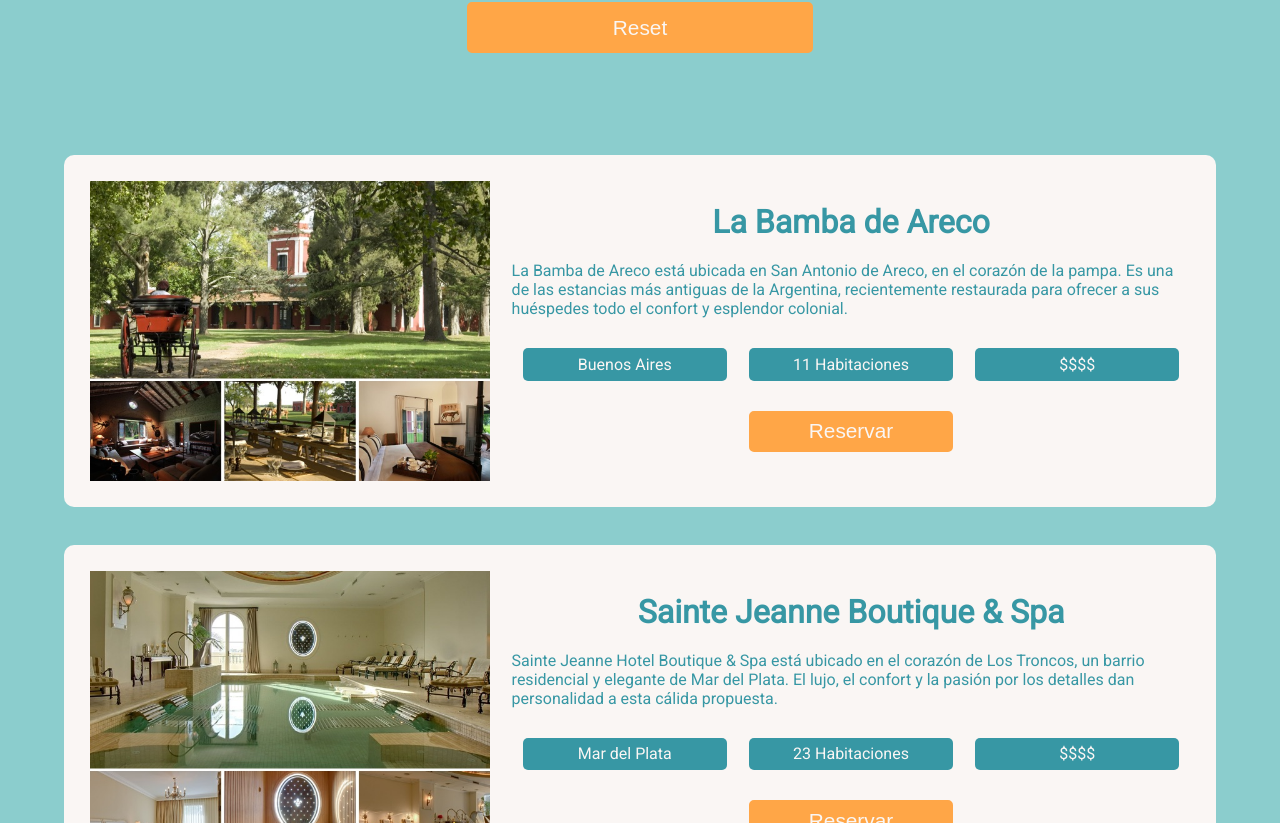
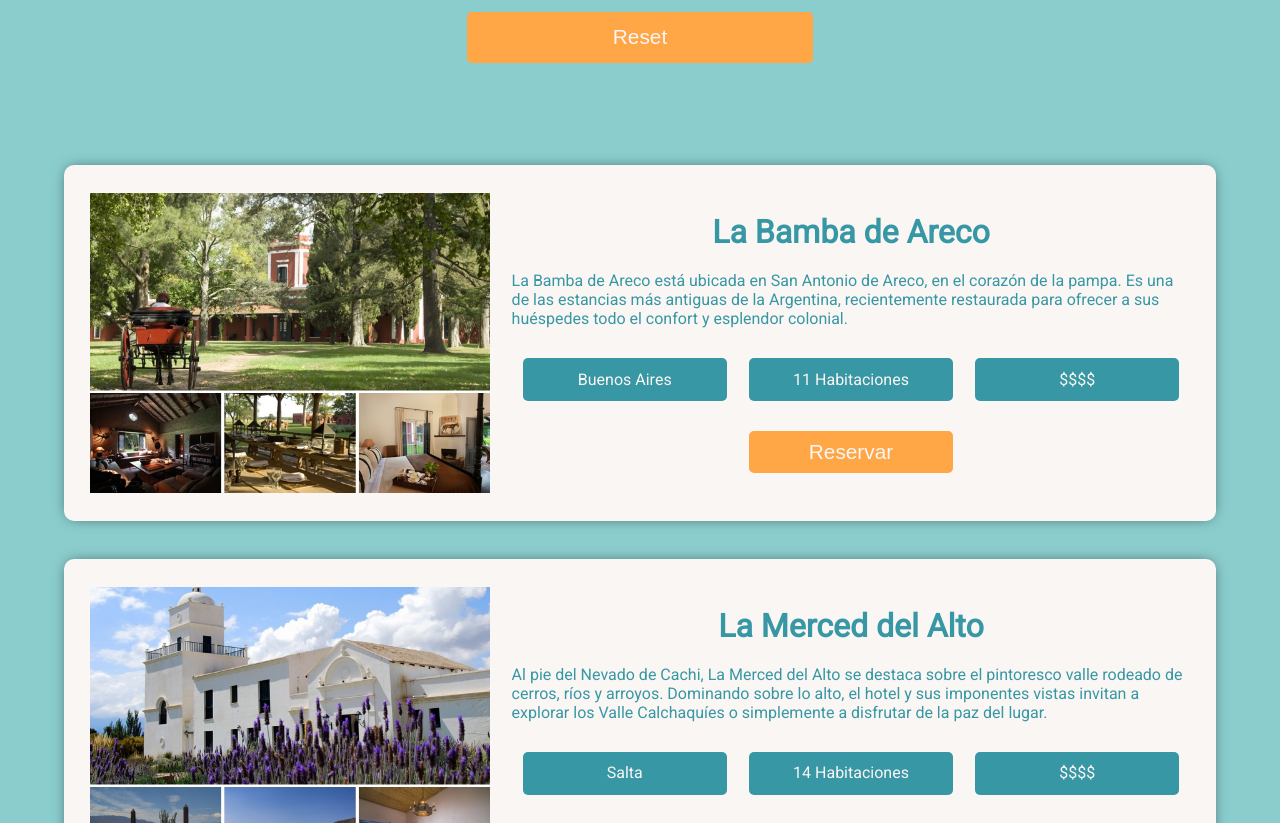
Before and after one commit to damiloyola/proyecto3-reserva-alojamiento, a React (Create React App) app: page / in a window 1280 px wide. Shown: the part 617-1440 px from the top of the page. Built offline with nearby package versions, Linux system fonts and the light colour scheme.

Commit message:
se refactoriza funcion de filtrado, falta arregalr filtro fechas

```diff
--- a/src/components/Card.js
+++ b/src/components/Card.js
@@ -3,6 +3,7 @@
 import { color, size } from "./Constants";
 
 const CardContainer = styled.div`
+    box-shadow: 0px 0px 15px -5px rgba(0, 0, 0, 0.75);
     text-align: center;
     display: flex;
     flex-direction: column;
@@ -82,7 +83,7 @@
     width: 30%;
     padding: 1%;
     border-radius: 5px;
-
+    line-height: 30px;
     color: ${color.light};
 `;
 
--- a/src/components/Cards.js
+++ b/src/components/Cards.js
@@ -6,6 +6,7 @@
 import moment from "moment";
 import styled from "styled-components";
 import { color } from "./Constants";
+import Filters from "./Filters";
 
 const CardsContainer = styled.div`
     display: flex;
@@ -25,48 +26,46 @@
     const stateStart = moment(state.dateStart).format("YYYY-MM-DD");
     const stateEnd = moment(state.dateEnd).format("YYYY-MM-DD");
 
-    const validator = (item) => {
+    const dateFilter = (item) => {
         const itemDateStart = moment(item.availabilityFrom).format(
             "YYYY-MM-DD"
         );
         const itemDateEnd = moment(item.availabilityTo).format("YYYY-MM-DD");
-
-        if (
-            state.firstTime === true ||
-            (stateEnd <= itemDateEnd && stateStart >= itemDateStart)
-        ) {
-            if (state.country == "0" || state.country == item.country) {
-                if (state.price == "0" || item.price == state.price) {
-                    switch (state.size) {
-                        case "chico":
-                            if (item.rooms <= 10) {
-                                return true;
-                            }
-                            break;
-
-                        case "medio":
-                            if (item.rooms <= 20 && item.rooms >= 10) {
-                                return true;
-                            }
-                            break;
-
-                        case "grande":
-                            if (item.rooms >= 20) {
-                                return true;
-                            }
-                            break;
-
-                        case "0":
-                            return true;
-                        default:
-                            return false;
-                    }
-                }
-            }
+        if (stateStart >= itemDateStart && stateEnd <= itemDateEnd) {
+            return true;
         }
     };
 
-    const result = data.filter((item) => validator(item));
+    const countryFilter = (item) => {
+        if (state.country === "0" || state.country === item.country)
+            return true;
+    };
+
+    const priceFilter = (item) => {
+        if (state.price === "0" || Number(state.price) === item.price)
+            return true;
+    };
+
+    const sizeFilter = (item) => {
+        if (
+            state.size === "0" ||
+            (state.size === "chico" && item.rooms <= 10) ||
+            (state.size === "medio" && item.rooms <= 20 && item.rooms >= 10) ||
+            (state.size === "grande" && item.rooms >= 20)
+        )
+            return true;
+    };
+
+    const validator = (hotel) => {
+        return (
+            priceFilter(hotel) &&
+            countryFilter(hotel) &&
+            dateFilter(hotel) &&
+            sizeFilter(hotel)
+        );
+    };
+
+    const result = data.filter(validator);
 
     console.log(result);
     if (result.length === 0) {
--- a/src/components/Header.js
+++ b/src/components/Header.js
@@ -1,7 +1,7 @@
 import React, { useContext } from "react";
 import { StateContext } from "./StateContext";
 import styled from "styled-components";
-import { color } from "./Constants";
+import { color, size } from "./Constants";
 import moment from "moment";
 import "moment/locale/es";
 moment.locale("es");
@@ -15,9 +15,11 @@
 `;
 const H1 = styled.h1`
     color: ${color.primary};
+    font-size: ${size.xl};
 `;
 const P = styled.p`
     color: ${color.light};
+    font-size: ${size.l};
 `;
 
 const Span = styled.span`
@@ -26,7 +28,7 @@
 `;
 
 const Header = () => {
-    const state = useContext(StateContext);
+    const [state, setState] = useContext(StateContext);
 
     return (
         <Hero>
--- a/src/components/StateContext.js
+++ b/src/components/StateContext.js
@@ -1,16 +1,17 @@
 import React, { useState, createContext } from "react";
 import moment from "moment";
-
+import data from "../assets/scripts/data";
 export const StateContext = createContext();
 
 export const StateProvider = (props) => {
     const [state, setState] = useState({
         firstTime: true,
         dateStart: moment(),
-        dateEnd: moment().add(1, "w"),
+        dateEnd: moment().add(1, "d"),
         country: "0",
         price: "0",
         size: "0",
+        selected: data,
     });
 
     return (
```
